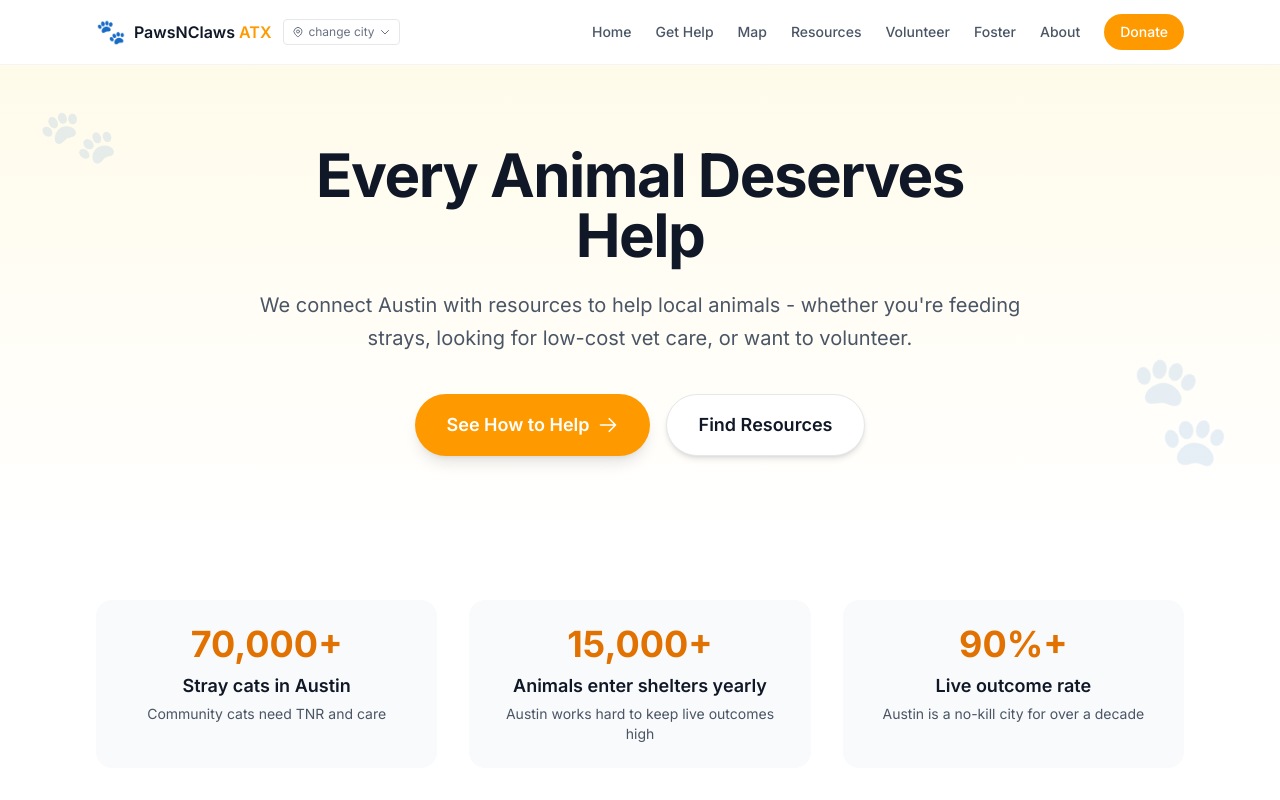
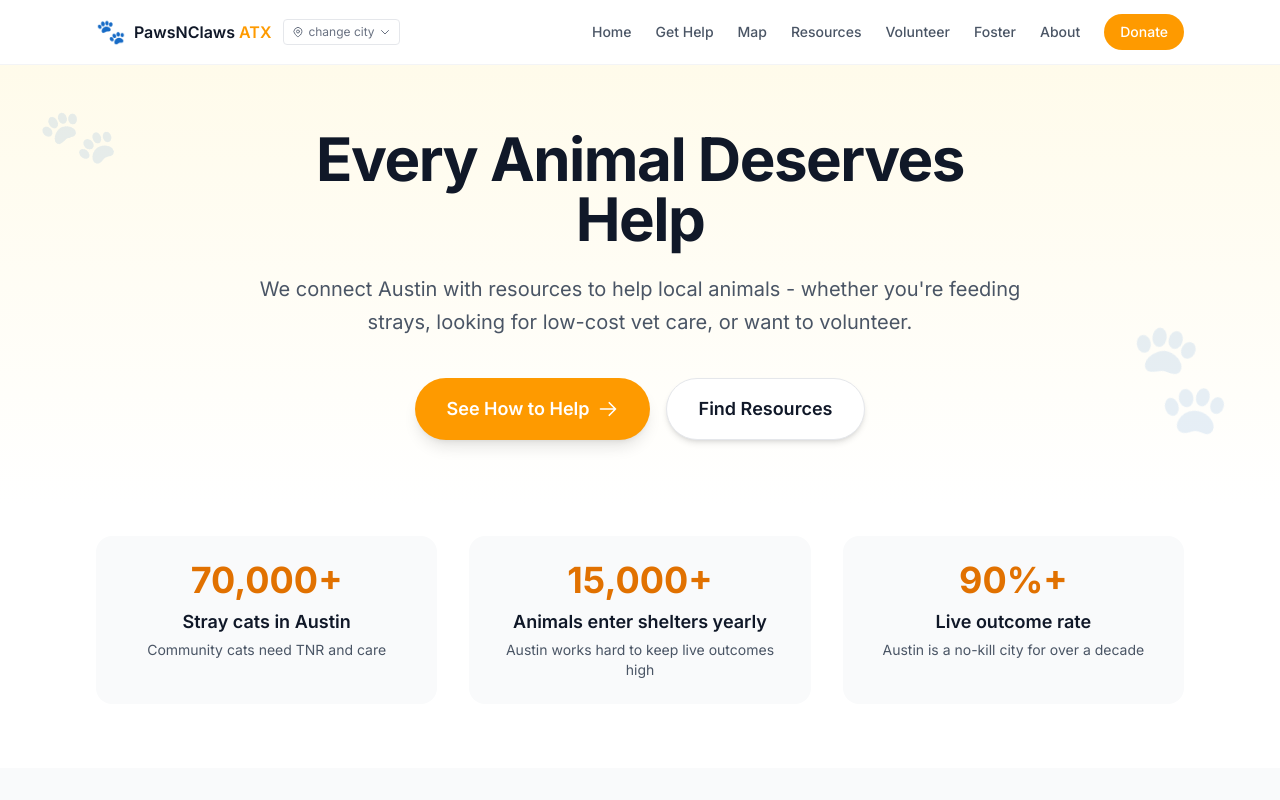
Before and after one commit to Rooster-Cogburn77/pawsnclaws-atx, a Next.js app in the folder apps/web/: page / in a window 1280 px wide. Shown: the top 800 px of the page. Built offline with nearby package versions, Linux system fonts and the light colour scheme.

Commit message:
style: tighter hero-to-stats spacing

```diff
--- a/apps/web/src/app/page.tsx
+++ b/apps/web/src/app/page.tsx
@@ -7,7 +7,7 @@ export default function Home() {
     <div>
       {/* Hero Section */}
       <section className="relative overflow-hidden bg-gradient-to-b from-amber-50 to-white">
-        <div className="mx-auto max-w-6xl px-4 sm:px-6 lg:px-8 py-16 lg:py-20">
+        <div className="mx-auto max-w-6xl px-4 sm:px-6 lg:px-8 py-12 lg:py-16">
           <div className="text-center max-w-3xl mx-auto">
             <h1 className="text-4xl sm:text-5xl lg:text-6xl font-bold tracking-tight text-gray-900">
               {siteConfig.hero.title}
@@ -43,7 +43,7 @@ export default function Home() {
       </section>
 
       {/* Quick Stats */}
-      <section className="py-16 bg-white">
+      <section className="pt-8 pb-16 bg-white">
         <div className="mx-auto max-w-6xl px-4 sm:px-6 lg:px-8">
           <div className="grid grid-cols-1 md:grid-cols-3 gap-8">
             {siteConfig.facts.map((fact, i) => (
```
